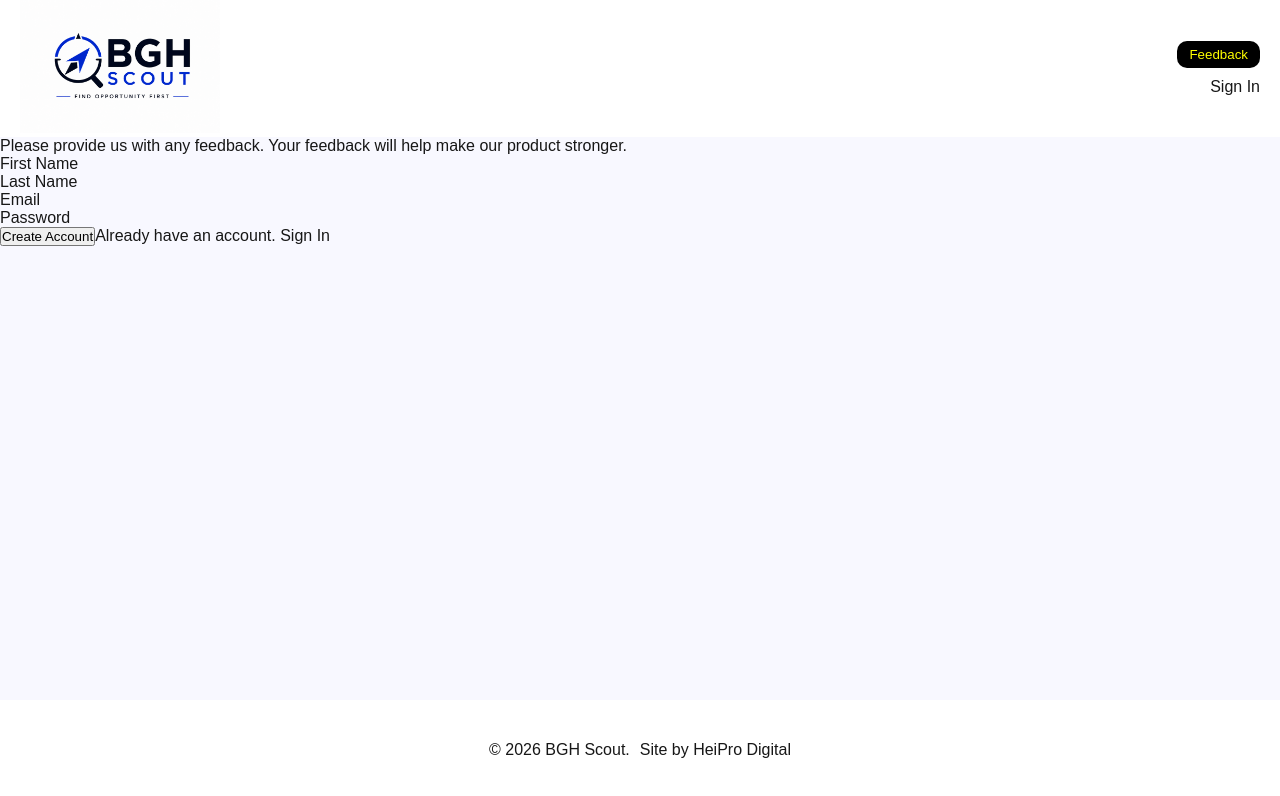
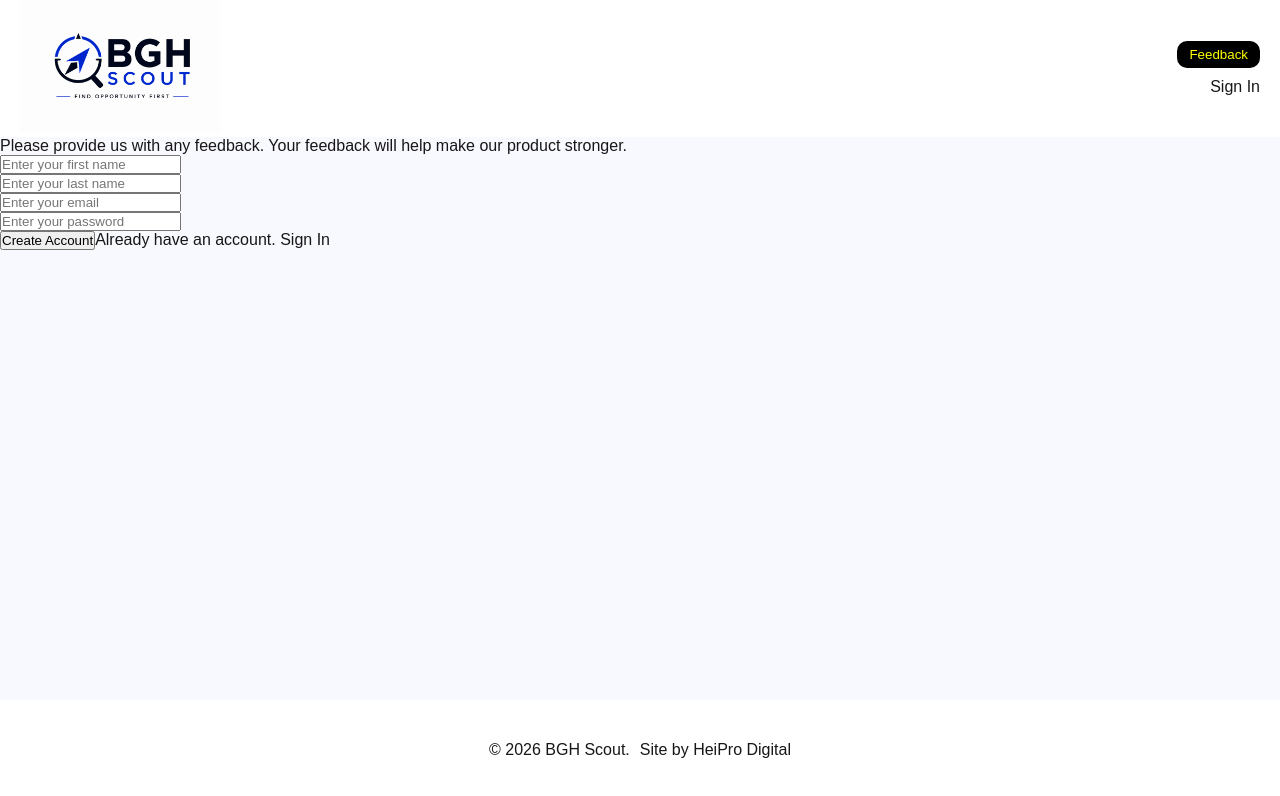
Before and after one commit to tyholland/bgh, a Next.js app: page /sign-up in a window 1280 px wide. Shown: the top 796 px of the page. Built offline with nearby package versions, Linux system fonts and the light colour scheme; no server answers.

Commit message:
sign up input fields

```diff
--- a/src/content/sign-up/sign-up.tsx
+++ b/src/content/sign-up/sign-up.tsx
@@ -3,18 +3,27 @@
 import { userAtom } from "@/caches/UserAtom";
 import { initFirebase } from "@/functions/firebase";
 import { trackError, trackIdentity } from "@/functions/mixpanel";
-import { getAuth, createUserWithEmailAndPassword } from "firebase/auth";
+import {
+  getAuth,
+  createUserWithEmailAndPassword,
+  updateProfile,
+} from "firebase/auth";
 import { useSetAtom } from "jotai";
 import Link from "next/link";
+import { ChangeEvent, useState } from "react";
 
 const SignUp = () => {
   initFirebase();
   const auth = getAuth();
   const setUser = useSetAtom(userAtom);
+  const [firstName, setFirstName] = useState<string>("");
+  const [lastName, setLastName] = useState<string>("");
+  const [userEmail, setUserEmail] = useState<string>("");
+  const [userPassword, setUserPassword] = useState<string>("");
 
   const handleCreate = async () => {
-    const email = "ty@heiprodigital.com";
-    const password = "password";
+    const email = userEmail;
+    const password = userPassword;
 
     try {
       const userCredential = await createUserWithEmailAndPassword(
@@ -25,10 +34,27 @@ const SignUp = () => {
 
       const { user } = userCredential;
 
+      try {
+        await updateProfile(user, {
+          displayName: `${firstName} ${lastName}`,
+        });
+      } catch (error: any) {
+        const errorCode = error.code;
+        const errorMessage = error.message;
+
+        trackError("Update Account", {
+          code: errorCode,
+          message: errorMessage,
+          email,
+          displayName: `${firstName} ${lastName}`,
+        });
+      }
+
       trackIdentity(user.uid, user.email);
       setUser({
         ...user.providerData[0],
         uid: user.uid,
+        displayName: `${firstName} ${lastName}`,
       });
     } catch (error: any) {
       const errorCode = error.code;
@@ -42,14 +68,66 @@ const SignUp = () => {
     }
   };
 
+  const handleName = (e: ChangeEvent<HTMLInputElement>, type: string) => {
+    const val = e.target.value;
+
+    switch (type) {
+      case "firstName":
+        setFirstName(val);
+        break;
+      case "lastName":
+        setLastName(val);
+        break;
+      case "email":
+        setUserEmail(val);
+        break;
+      case "password":
+        setUserPassword(val);
+        break;
+      default:
+        setFirstName(val);
+        break;
+    }
+  };
+
   return (
     <div>
       Please provide us with any feedback. Your feedback will help make our
       product stronger.
-      <div>First Name</div>
-      <div>Last Name</div>
-      <div>Email</div>
-      <div>Password</div>
+      <div>
+        <input
+          type="text"
+          name="firstName"
+          onChange={(e) => handleName(e, "firstName")}
+          placeholder="Enter your first name"
+        />
+      </div>
+      <div>
+        <input
+          type="text"
+          name="lastName"
+          onChange={(e) => handleName(e, "lastName")}
+          placeholder="Enter your last name"
+        />
+      </div>
+      <div>
+        <input
+          type="email"
+          name="email"
+          onChange={(e) => handleName(e, "email")}
+          placeholder="Enter your email"
+          required
+        />
+      </div>
+      <div>
+        <input
+          type="password"
+          name="password"
+          onChange={(e) => handleName(e, "password")}
+          placeholder="Enter your password"
+          required
+        />
+      </div>
       <button onClick={handleCreate}>Create Account</button>
       Already have an account. <Link href="/sign-in">Sign In</Link>
     </div>
```
